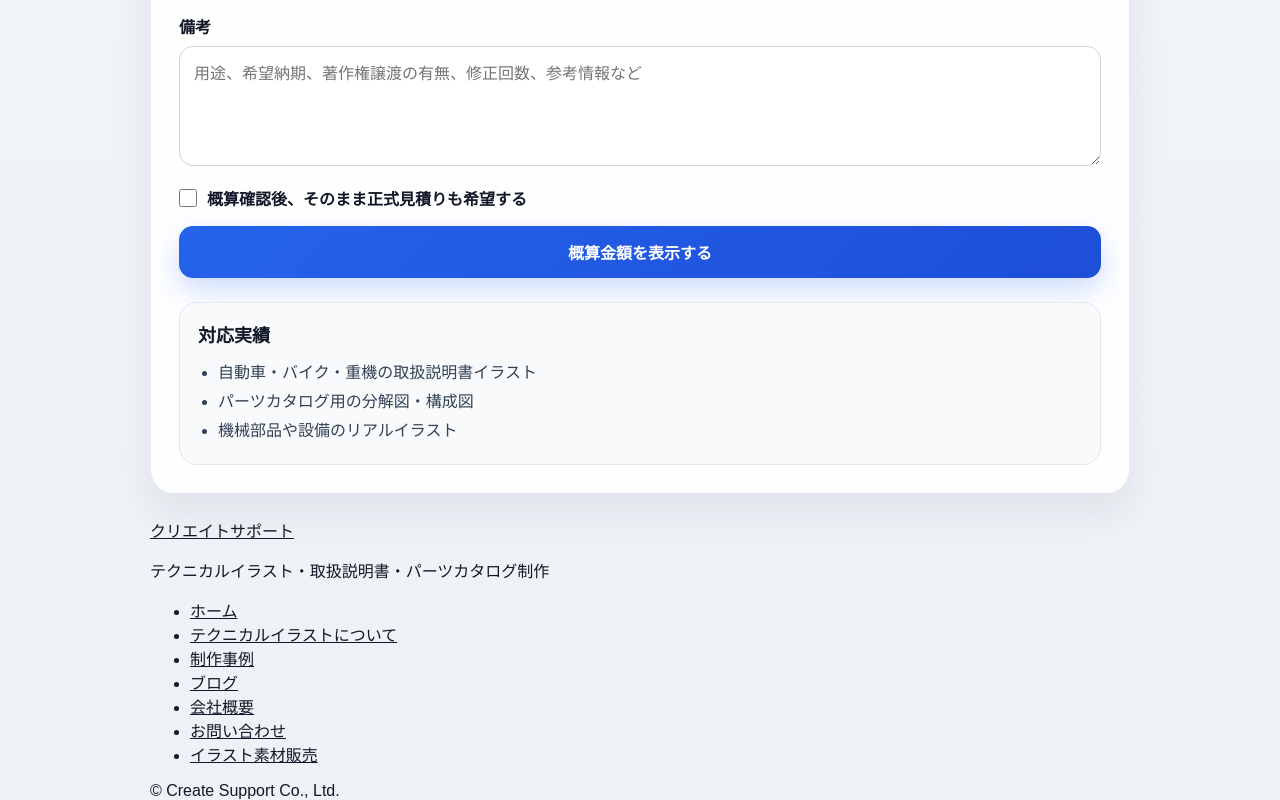
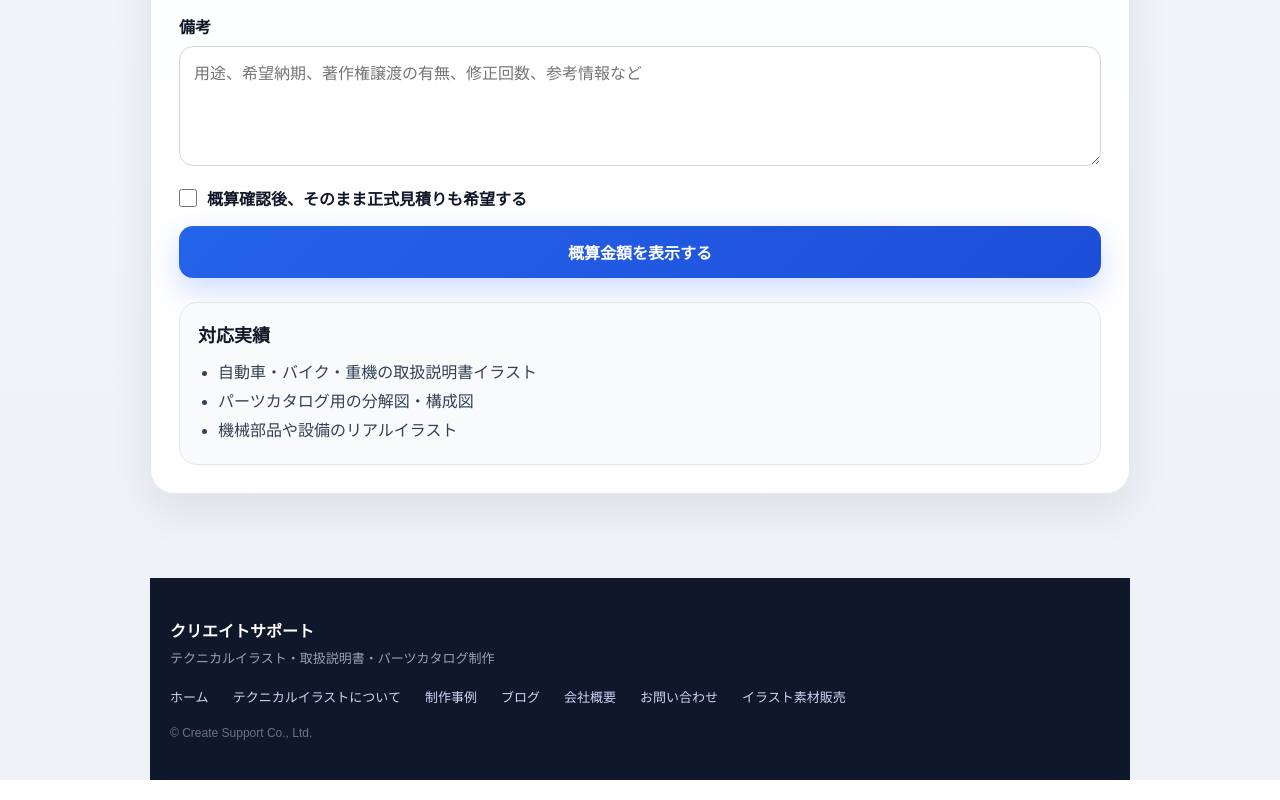
Before and after one commit to k-hioki-source/ai-estimate, a Next.js app: page / in a window 1280 px wide. Shown: the part 1486-2286 px from the top of the page. Built offline with nearby package versions, Linux system fonts and the light colour scheme.

Commit message:
Update globals.css

```diff
--- a/app/globals.css
+++ b/app/globals.css
@@ -327,3 +327,56 @@ button:disabled { opacity: 0.65; cursor: not-allowed; }
   text-align: center;
   padding: 0 18px;
 }
+.footer {
+  margin-top: 60px;
+  padding: 40px 20px;
+  background: #0f172a;
+  color: #cbd5f5;
+}
+
+.footerInner {
+  max-width: 1100px;
+  margin: 0 auto;
+}
+
+.footerBrand {
+  margin-bottom: 20px;
+}
+
+.footerLogo {
+  font-weight: 700;
+  font-size: 16px;
+  color: #fff;
+  text-decoration: none;
+}
+
+.footerDesc {
+  font-size: 13px;
+  color: #94a3b8;
+  margin-top: 6px;
+}
+
+.footerLinks {
+  display: flex;
+  flex-wrap: wrap;
+  gap: 14px 24px;
+  list-style: none;
+  padding: 0;
+  margin: 20px 0;
+}
+
+.footerLinks a {
+  color: #cbd5f5;
+  text-decoration: none;
+  font-size: 13px;
+}
+
+.footerLinks a:hover {
+  text-decoration: underline;
+}
+
+.footerCopy {
+  margin-top: 20px;
+  font-size: 12px;
+  color: #64748b;
+}
```
